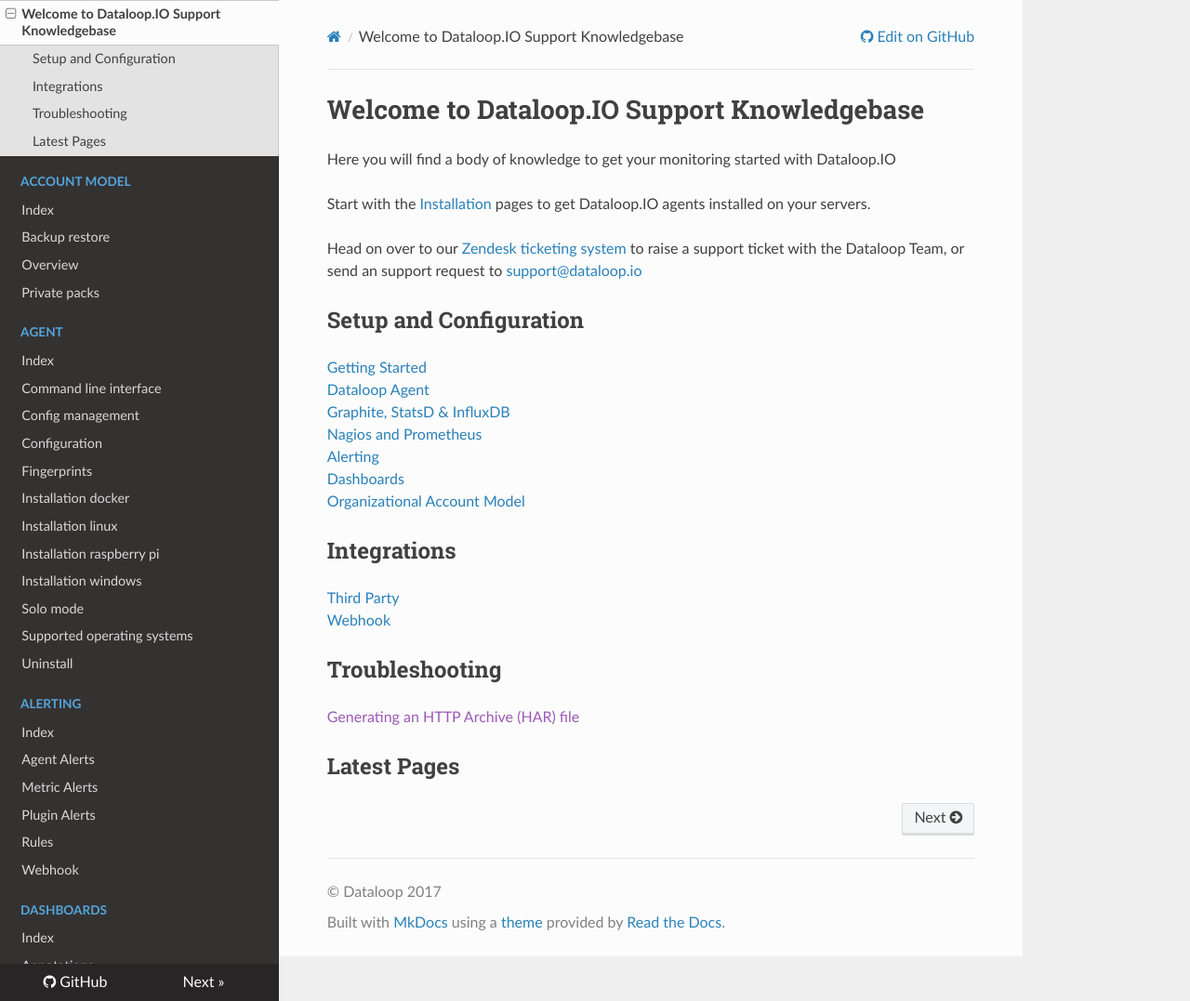
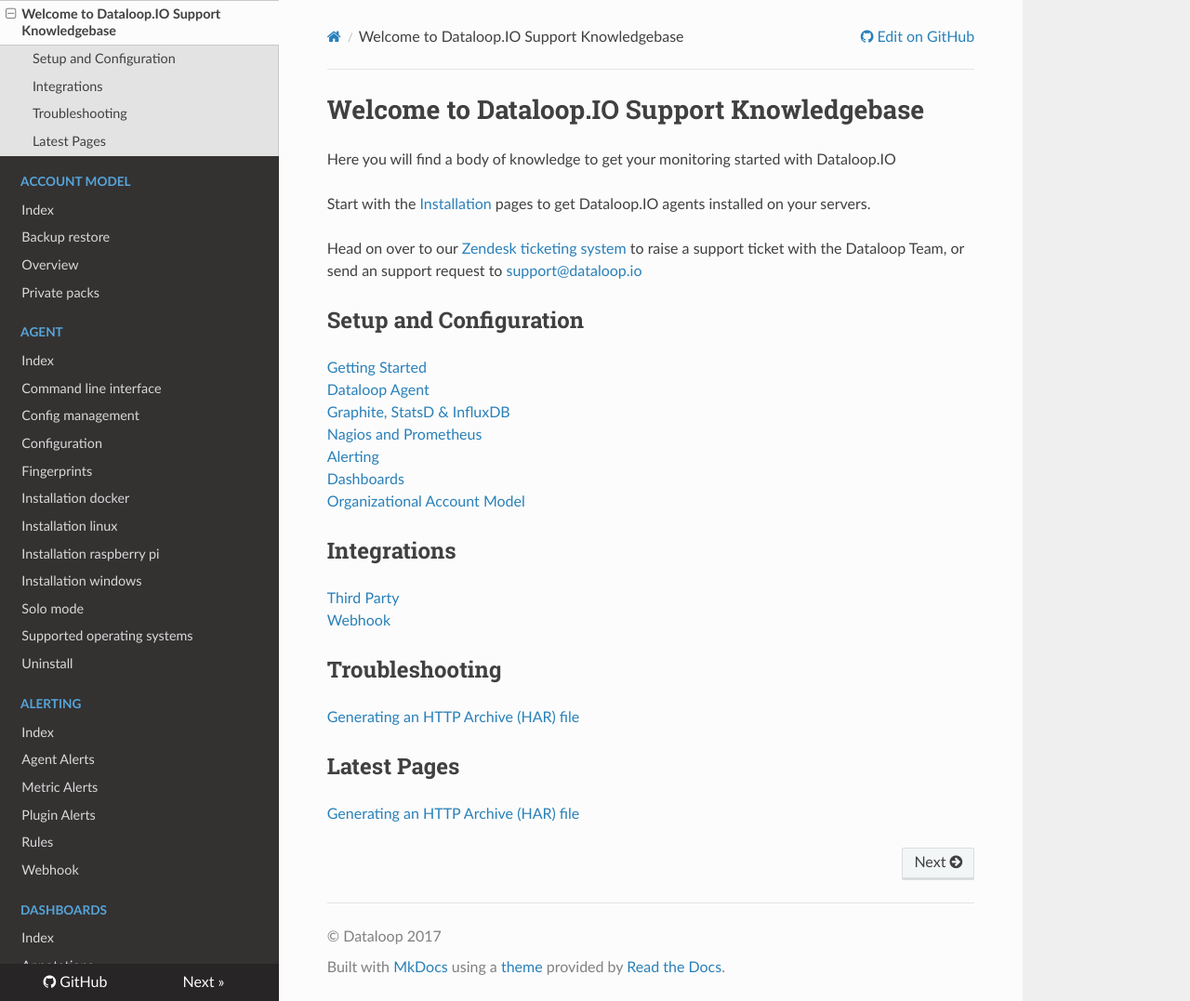
Before and after one commit to dataloop/dataloop-support, an MkDocs documentation site: the page built from docs/index.md, in a window 1280 px wide and 1077 px high. Shown: the whole window at 93% size. Built offline with MkDocs 1.6.1, drawn with Linux system fonts in a browser that asks for light colours; nearby versions of some CDN libraries.

Commit message:
har links

```diff
--- a/docs/index.md
+++ b/docs/index.md
@@ -27,8 +27,10 @@
 
 ## Troubleshooting
 
-[Generating an HTTP Archive (HAR) file]()
+[Generating an HTTP Archive (HAR) file](/troubleshooting/har_archive/)
 
 
 
 ## Latest Pages
+
+[Generating an HTTP Archive (HAR) file](/troubleshooting/har_archive/)
```
